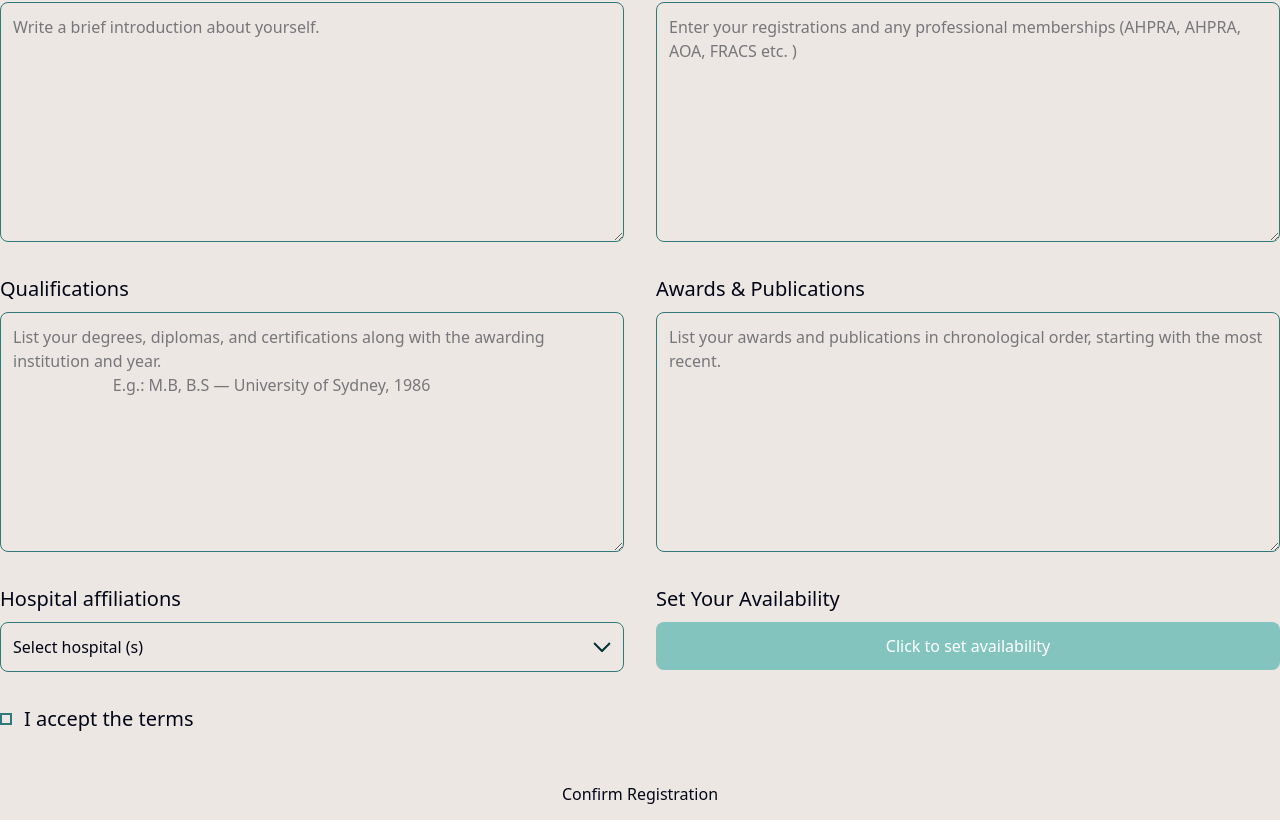
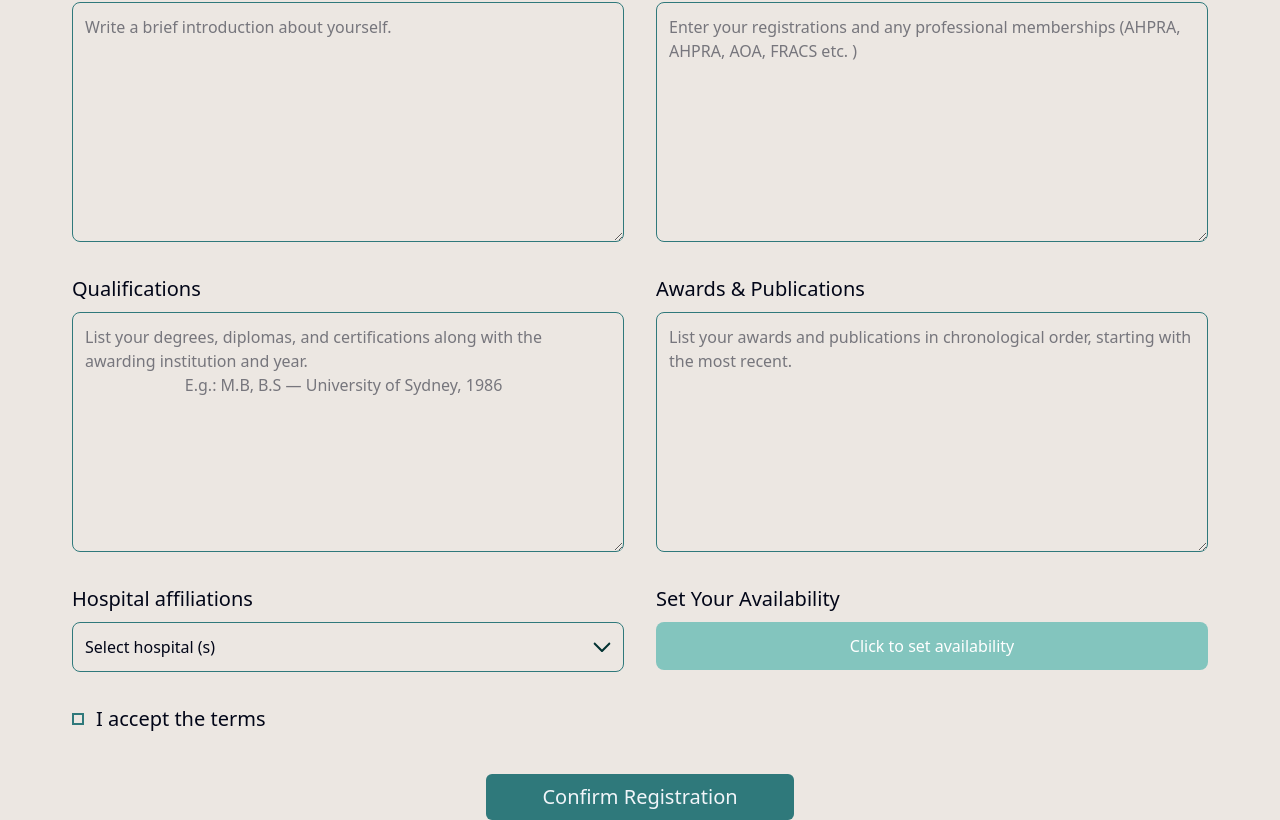
Before and after one commit to bestorthopaedicsurgeon/bos-next, a Next.js app: page /doctor_registration in a window 1280 px wide. Shown: the part 1591-2411 px from the top of the page. Built offline with nearby package versions, Linux system fonts and the light colour scheme.

Commit message:
chore:global utility

```diff
--- a/src/app/globals.css
+++ b/src/app/globals.css
@@ -147,7 +147,12 @@
 .profile_head {
   @apply bg-(--primary) rounded-4xl flex items-center justify-center gap-[18px] flex-col max-w-[1216px] max-h-[310px] m-auto py-[80px];
 }
-
+.container {
+  @apply min-sm:max-w-[1216px] max-sm:max-w-full px-5 m-auto;
+}
+.hide {
+  /* @apply hidden; */
+}
 .flag-dropdown:hover,
 .flag-dropdown .selected-flag:hover {
   background-color: transparent !important;
@@ -159,3 +164,7 @@
   background-color: transparent;
   background: transparent !important;
 }
+
+.btn_fill {
+  @apply bg-(--primary) rounded-sm text-secondary text-[20px];
+}
```
